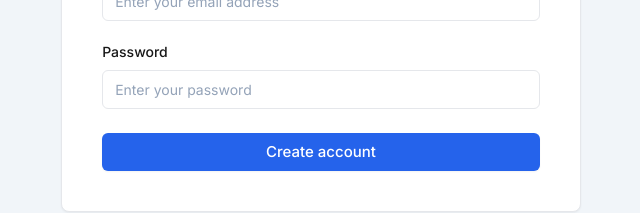
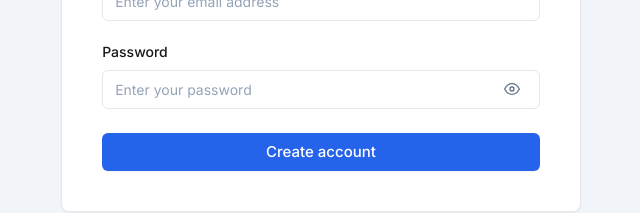
Before and after one commit to Evans-Boateng/StudyBuddy, a Next.js app: page /signup in a window 1280 px wide. Shown: the part 538-751 px from the top of the page, without its empty margins (319-959 px from the left). Built offline with nearby package versions, Linux system fonts and the light colour scheme.

Commit message:
Password view toggling now on the signup page

```diff
--- a/app/(auth)/signup/page.tsx
+++ b/app/(auth)/signup/page.tsx
@@ -1,7 +1,8 @@
 import { poppins } from "@/components/ui/fonts"
 import Image from "next/image"
 import { inter } from "@/components/ui/fonts"
-import Link from "next/link"
+import Link from "next/link";
+import PasswordInput from "@/components/ui/passwordInput";
 export default function Page() {
   return (
     <div className="flex flex-col items-center justify-center  h-screen p-6">
@@ -31,11 +32,11 @@ export default function Page() {
         <form className="w-full">
           <div className="flex flex-col justify-center w-full">
             <label className={`${inter.className} text-[14px] font-medium`}>Username</label>
-            <input type="text" placeholder="Enter your username" className={`${inter.className} border border-gray-200 text-[14px] w-full px-3 py-[8px] focus:border-blue-600 placeholder-slate-400 rounded-md mt-2  focus:outline-none focus:ring-2 focus:ring-blue-300 focus:ring-opacity-50`} />
+            <input type="text" placeholder="Enter your username" className={`${inter.className} border border-gray-200 text-[14px] w-full px-3 py-[8px] focus:border-blue-600 placeholder-slate-400 rounded-md mt-2  focus:outline-none focus:ring-[3px] focus:ring-blue-300 focus:ring-opacity-50`} />
             <label className={`${inter.className} text-[14px] font-medium mt-5`}>Email</label>
-            <input type="email" placeholder="Enter your email address" className={`${inter.className} border border-gray-200 text-[14px] w-full px-3 py-[8px] focus:border-blue-600 placeholder-slate-400 rounded-md mt-2  focus:outline-none focus:ring-2 focus:ring-blue-300 focus:ring-opacity-50`} />
+            <input type="email" placeholder="Enter your email address" className={`${inter.className} border border-gray-200 text-[14px] w-full px-3 py-[8px] focus:border-blue-600 placeholder-slate-400 rounded-md mt-2  focus:outline-none focus:ring-[3px] focus:ring-blue-300 focus:ring-opacity-50`} />
             <label className={`${inter.className} text-[14px] font-medium mt-5`}>Password</label>
-            <input type="password" placeholder="Enter your password" className={`${inter.className} border border-gray-200 text-[14px] w-full px-3 py-[8px] focus:border-blue-600 placeholder-slate-400 rounded-md mt-2  focus:outline-none focus:ring-2 focus:ring-blue-300 focus:ring-opacity-50`} />
+            <PasswordInput />
           </div>
           <button className={`${inter.className} bg-blue-600 text-white font-medium text-[15px] py-2 rounded-md w-full mt-6 hover:bg-blue-500 transition duration-300 ease-in-out shadow-sm antialiased`}>
             Create account
```
